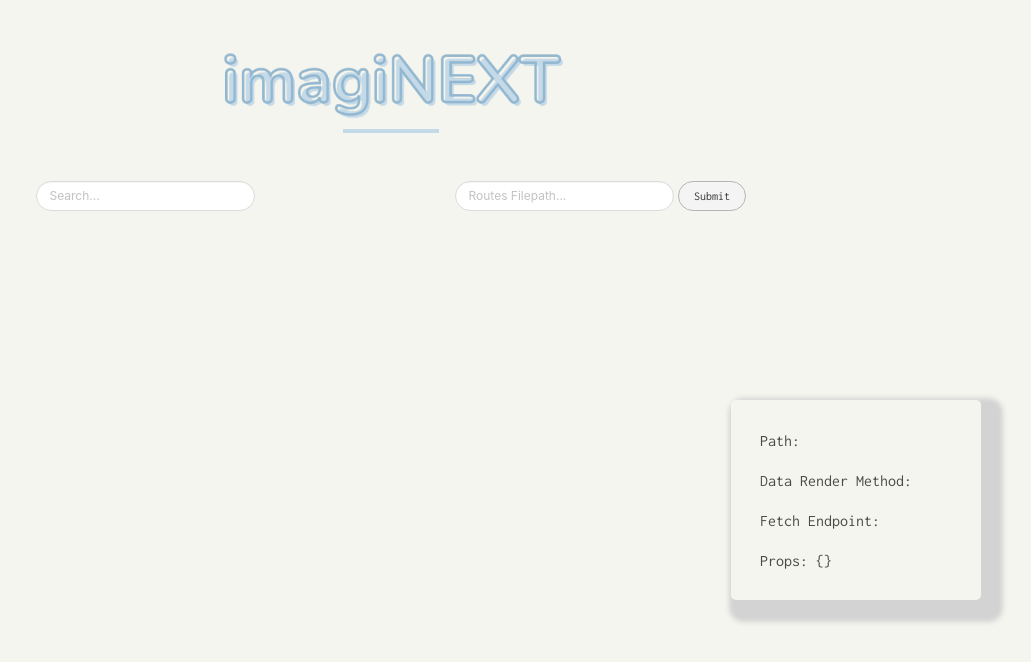
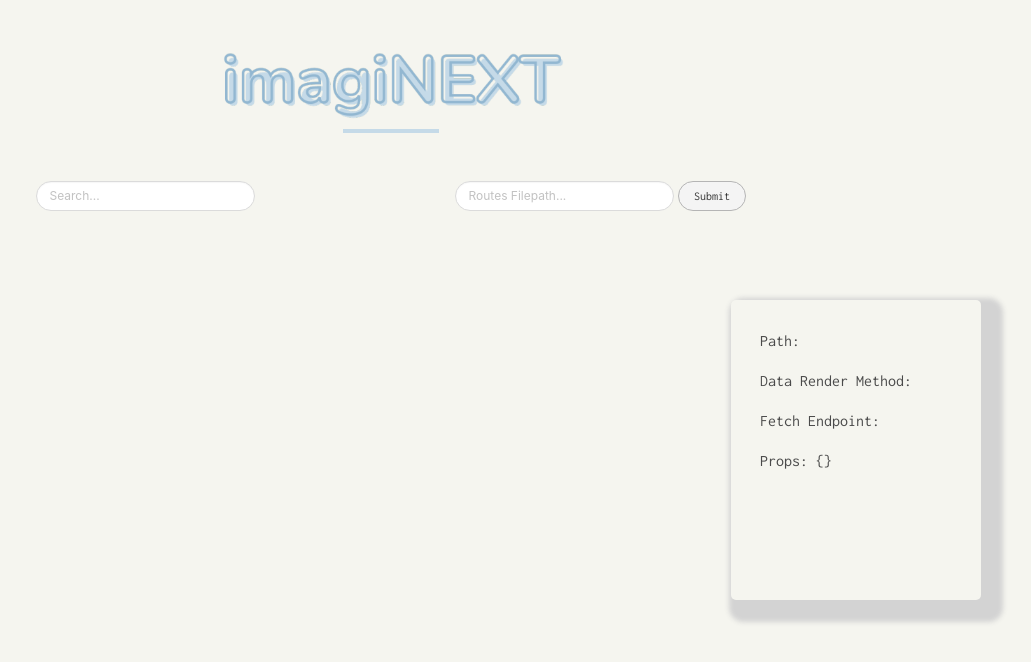
Before and after one commit to oslabs-beta/imaginext, a Next.js app: page / in a window 1280 px wide. Shown: the top 662 px of the page, without its empty margins (249-1280 px from the left). Built offline with nearby package versions, Linux system fonts and the light colour scheme.

Commit message:
modified styles to fit in all incoming data (#28)
Co-authored-by: MoMo <techsammie666@gmail.com>

```diff
--- a/styles/globals.css
+++ b/styles/globals.css
@@ -40,10 +40,11 @@ a {
   bottom: 200px;
   right: 50px;
   width: 250px;
-  height: 200px;
+  height: 300px;
   padding: 5px;
   border-radius: 5px;
   box-shadow: 10px 10px 5px 12px lightgrey;
+  overflow-wrap: break-word;
 }
 
 .node__root>circle {
```
Also changed, not shown: pages/test.tsx (added, +14 -0 lines).
